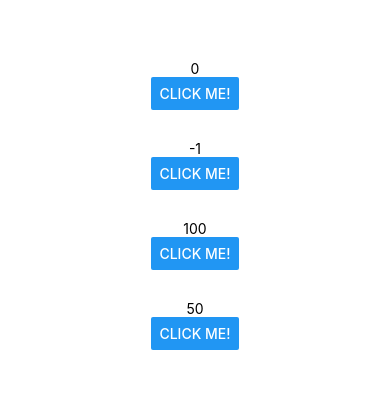
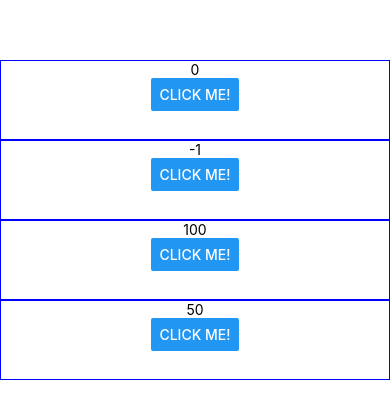
Before and after one commit to Jihun-Hwang/react-native-app-practice, a React Native app: screen / in a window 390 px wide. Shown: the part 202-620 px from the top of the page. Built offline with nearby package versions, Linux system fonts and the light colour scheme.

Commit message:
12. width: percentage

```diff
--- a/App.js
+++ b/App.js
@@ -56,7 +56,9 @@ const styles = StyleSheet.create({
   },
   buttonContainer: {
     alignItems: 'center',
-    width: 300,
+    width: '100%',
     height: 80,
+    borderWidth: 1,
+    borderColor: 'blue',
   },
 });
```
